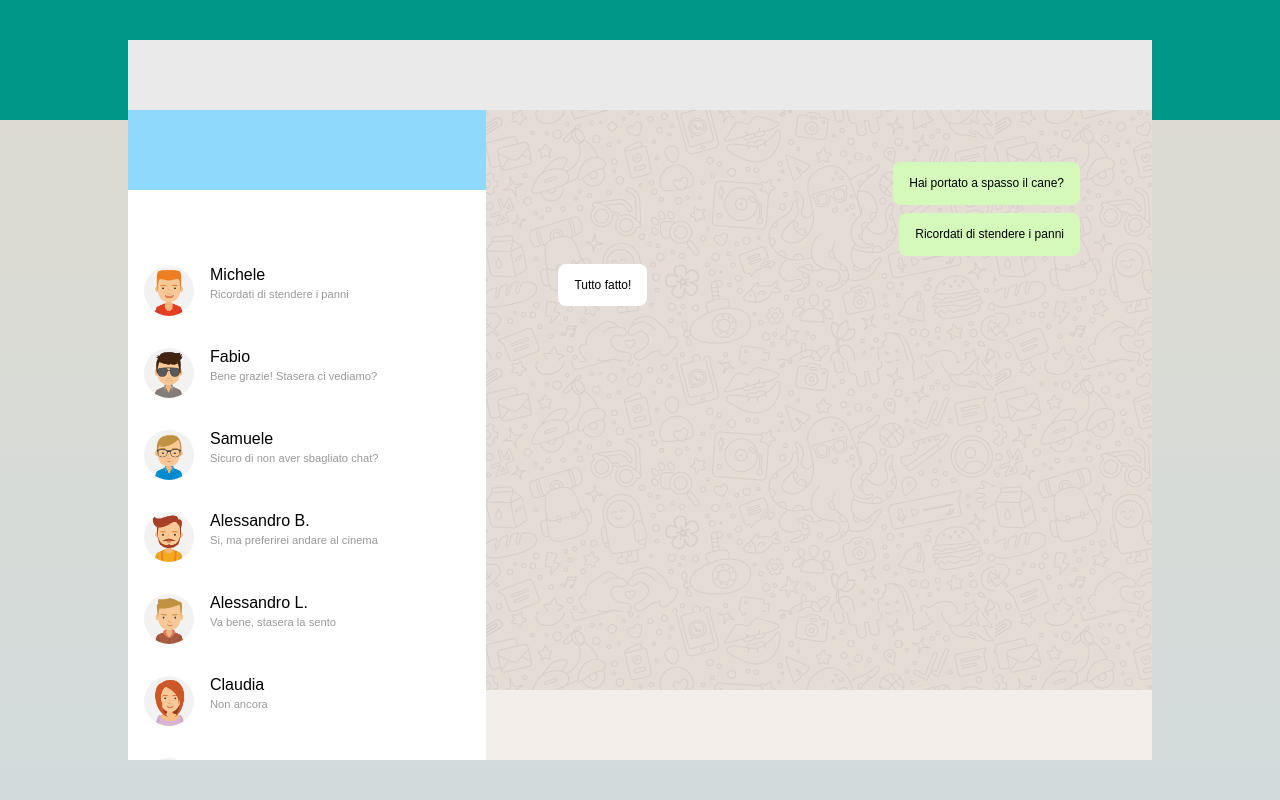
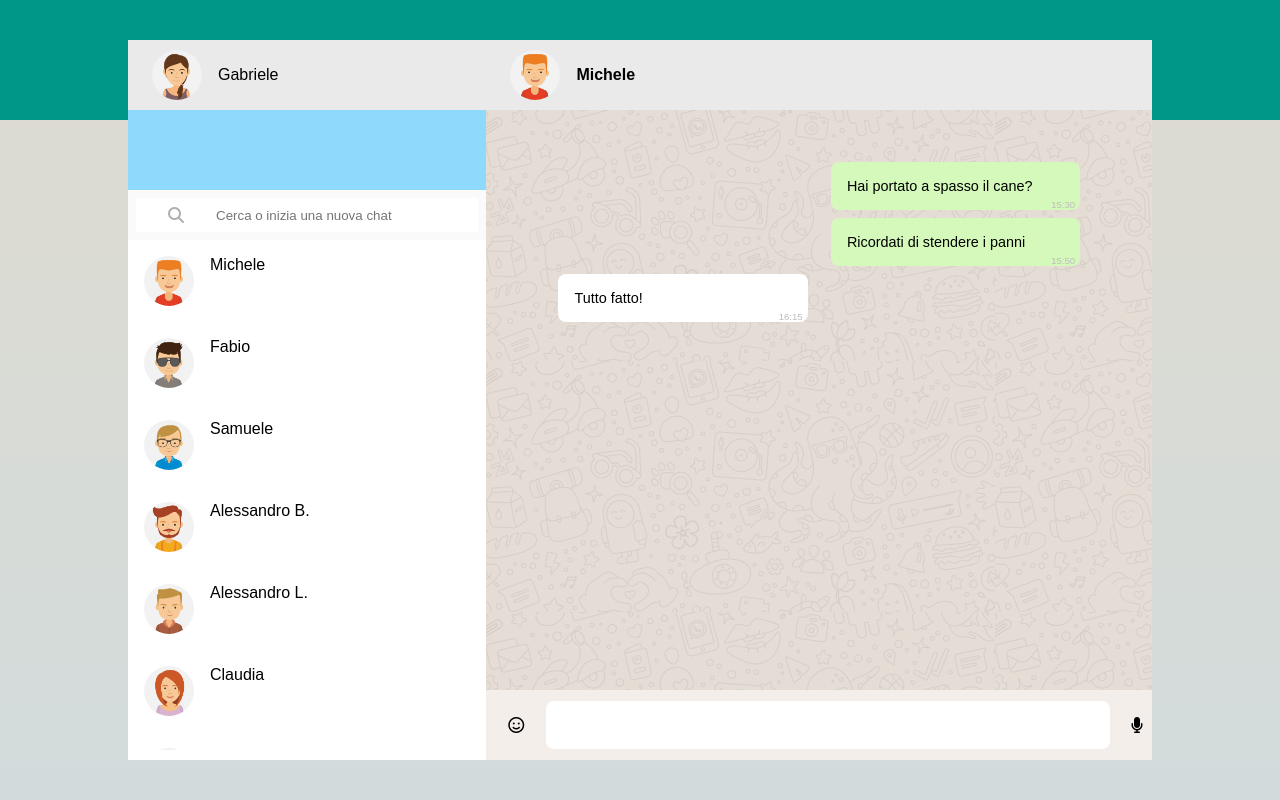
Before and after one commit to gabrieleomegna/vue-boolzapp, a plain HTML site: page index.html in a window 1280 px wide. Drawn offline with nearby package versions, Linux system fonts and the light colour scheme.

Commit message:
Implemented function that send a new message and added it in a keyup

```diff
--- a/index.html
+++ b/index.html
@@ -4,6 +4,8 @@
     <meta charset="UTF-8">
     <meta name="viewport" content="width=device-width, initial-scale=1.0">
     <title>Boolzapp</title>
+    <!-- FONT AWESOME  -->
+    <link rel="stylesheet" href="https://cdnjs.cloudflare.com/ajax/libs/font-awesome/6.5.1/css/all.min.css">
     <!-- LINK CSS -->
     <link rel="stylesheet" href="style/style.css">
 </head>
@@ -11,11 +13,19 @@
     <div id="app" class="container">
         <main class="d-flex">
             <section id="scrollbar" class="d-flex">
-                <div class="user-profile">
-
+                <div class="user-profile d-flex">
+                    <section class="user-img">
+                        <img src="img/avatar_io.jpg" alt="User profile image">
+                    </section>
+                    <p>Gabriele</p>
                 </div>
                 <div class="new-message-notification"></div>
-                <div class="search-bar"></div>
+                <div class="search-bar">
+                    <div class="input-searchbar-container d-flex">
+                        <i class="fa-solid fa-magnifying-glass"></i>
+                        <input type="text" id="input-searchbar" name="input-searchbar" placeholder="Cerca o inizia una nuova chat">
+                    </div>
+                </div>
                 <nav class="contacts">
                     <div class="single-contact-item d-flex" v-for="(singleContact, indexContact) in contacts" @click="findContact (indexContact)">
                         <section class="contact-img">
@@ -23,7 +33,7 @@
                         </section>
                         <section class="single-contact-description">
                             <h4>{{singleContact.name}}</h4>
-                            <span>{{singleContact.messages[1].message}}</span>
+                            <span>{{singleContact.messages.slice(length - 1).message}}</span>
                         </section>
 
                     </div>
@@ -31,15 +41,29 @@
 
             </section>
             <section id="conversation-container">
-                <div class="user-profile"></div>
+                <div class="user-profile d-flex">
+                    <section class="contact-img">
+                        <img :src="contacts[activeContact].avatar" alt="Contact profile image">
+                    </section>
+                    <section class="single-contact-description">
+                        <h4>{{contacts[activeContact].name}}</h4>
+                    </section>
+                </div>
                 <div class="conversation">
                     <div class="message-container d-flex">
-                        <article class="single-message" v-for = "singleMessage in contacts[activeContact].messages" :class = "singleMessage.status === 'sent' ? 'sented' : 'recieved'" >
-                            {{singleMessage.message}}
+                        <article class="single-message d-flex" v-for = "singleMessage in contacts[activeContact].messages" :class = "singleMessage.status === 'sent' ? 'sented' : 'recieved'" >
+                            <span>{{singleMessage.message}}</span>
+                            <span>{{singleMessage.date.split(' ')[1].split(':')[0]}}:{{singleMessage.date.split(' ')[1].split(':')[1]}}</span>
                         </article>
                     </div>
                 </div>
-                <div class="input-message"></div>
+                <div class="input-message">
+                    <div class="input-message-container d-flex">
+                        <i class="fa-regular fa-face-smile"></i>
+                        <input type="text" id="input-message" name="input-message" @keyup.enter="sendNewMessage" v-model="newMessageSented">
+                        <i class="fa-solid fa-microphone"></i>
+                    </div>
+                </div>
             </section>
         </main>
 
@@ -47,7 +71,7 @@
 
 
     <!-- SCRIPT VUE -->
-    <script src="https://unpkg.com/vue@3"></script>
+    <script src="https://unpkg.com/vue@3/dist/vue.global.js"></script>
     <!-- SCRIPT JS -->
     <script src="js/script.js"></script>
 </body>
--- a/js/script.js
+++ b/js/script.js
@@ -3,6 +3,7 @@ const { createApp } = Vue;
 createApp({
     data() {
         return {
+            newMessageSented : '',
             activeContact : 0,
             contacts: [
                 {
@@ -172,6 +173,15 @@ createApp({
     methods : {
         findContact(index) {
             this.activeContact = index;
+        },
+        sendNewMessage() {
+            let data = new Date();
+            this.contacts[this.activeContact].messages.push({
+                date : data.getDate() + '/' + (data.getMonth() + 1) + '/' + data.getFullYear() + ' ' + data.getHours() + ':' + data.getMinutes() + ':' + data.getSeconds(),
+                message: this.newMessageSented,
+                status: 'sent',
+            })
+            this.newMessageSented = '';
         }
     }
 }).mount('#app');
--- a/style/style.css
+++ b/style/style.css
@@ -33,25 +33,66 @@ section#conversation-container{
     width: 65%;
     background-color: rgb(234, 234, 234);
 }
+section#conversation-container div.user-profile section.contact-img img {
+    width: 100%;
+}
+
+
+
 
 div.user-profile {
     height: 70px;
+    padding: .5rem;
     background-color: rgb(234, 234, 234);
+    align-items: center;
 }
+div.user-profile section.user-img img {
+    width: 100%;
+}
+div.user-profile > * {
+    margin-left: 1rem;
+}
+
+
+
 div.new-message-notification {
     height: 80px;
     background-color: rgb(142, 218, 252);
 }
 div.search-bar{
-    height: 60px;
+    height: 50px;
+    padding: .5rem;
+    background-color: rgb(250, 250, 250);
+}
+ div.input-searchbar-container,
+ div.input-message-container{
+    height: 100%;
+    width: 100%;
+    align-items: center;
     background-color: rgb(255, 255, 255);
 }
+div.search-bar div.input-searchbar-container > * {
+    margin-left: 2rem;
+}
+input{
+    height: 100%;
+    width: 86%;
+    border: none;
+}
+div.search-bar div.input-searchbar-container  i {
+    color: rgb(177, 174, 174);
+}
+
+
+
 nav.contacts {
     height: calc(100% - 210px);
     background-color: rgb(255, 255, 255);
     overflow-y: auto;
 }
-nav.contacts section.contact-img {
+nav.contacts section.contact-img,
+div.user-profile section.user-img,
+div.user-profile section.contact-img {
     width: 50px;
     height: 50px;
     border-radius: 50%;
@@ -83,8 +124,25 @@ nav.contacts section.contact-img img{
 
 div.input-message {
     height: 70px;
+    padding: .3rem;
     background-color: rgb(243, 238, 234);
 }
+div.input-message div.input-message-container{
+    background-color: rgb(243, 238, 234);
+    justify-content: space-around;
+}
+input#input-message {
+    height: 80%;
+    border-radius: .5rem;
+    font-size: 1.3rem;
+    font-weight: 100;
+}
+div.input-message-container > * {
+    margin-left: .8rem;
+}
+
+
+
 div.conversation {
     height: calc(100% - 140px);
     background-image: url('../img/mine.jpg');
@@ -105,11 +163,27 @@ div.message-container article.single-message.recieved {
     align-self: flex-start;
 }
 div.message-container article.single-message{
+    min-width: 45%;
+    max-width: 80%;
     margin: .25rem 1rem;
-    padding: .9rem 1rem;
     border-radius: .5rem;
-    font-size: .75rem;
+    font-size: .9rem;
+    justify-content: space-between;
 }
+div.message-container article.single-message span:nth-child(2){
+    font-size: .6rem;
+    align-self: flex-end;
+    margin-right: .3rem;
+    color: rgb(189, 188, 188);
+}
+div.message-container article.single-message span:first-child{
+    margin: 1rem;
+    max-width: 80%;
+    word-wrap: break-word;
+}
+
+
+
 /* div.message-container.recieved article.single-message{
 }
 div.message-container.sented article.single-message{
```
